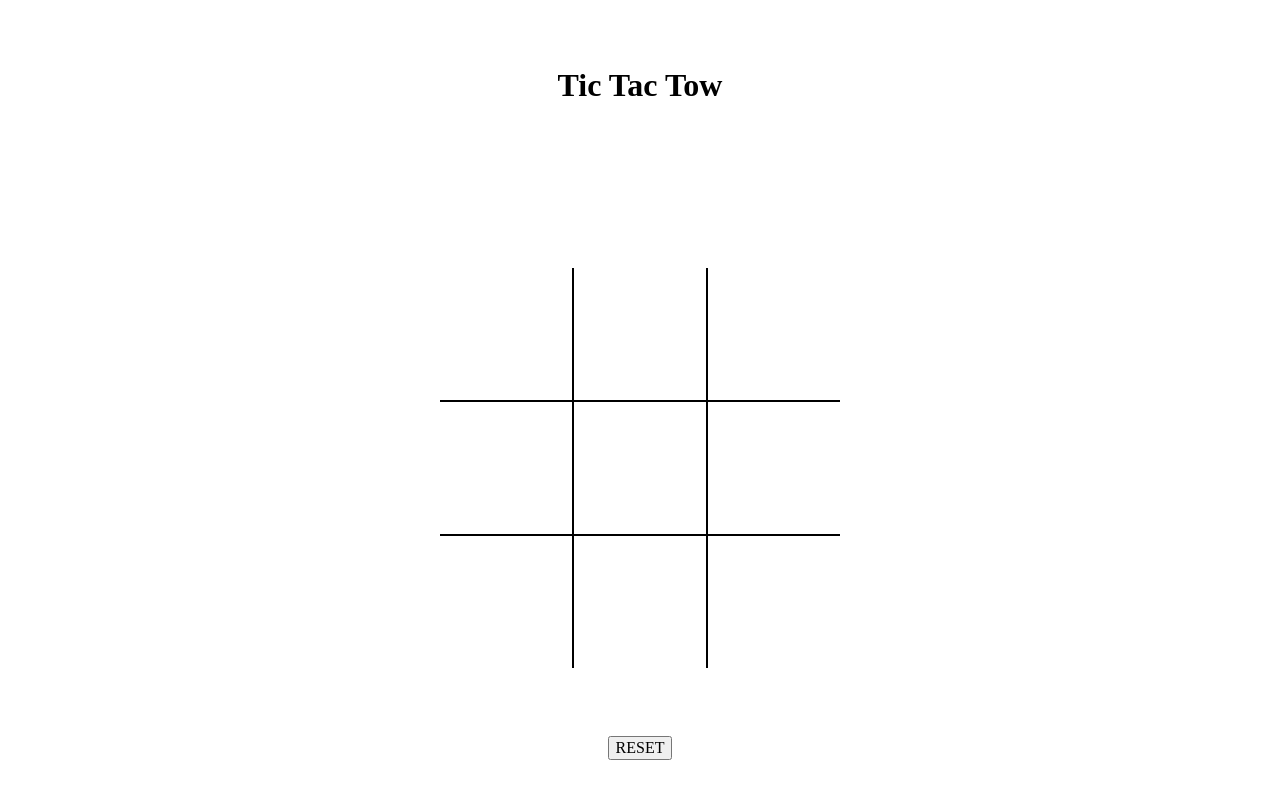
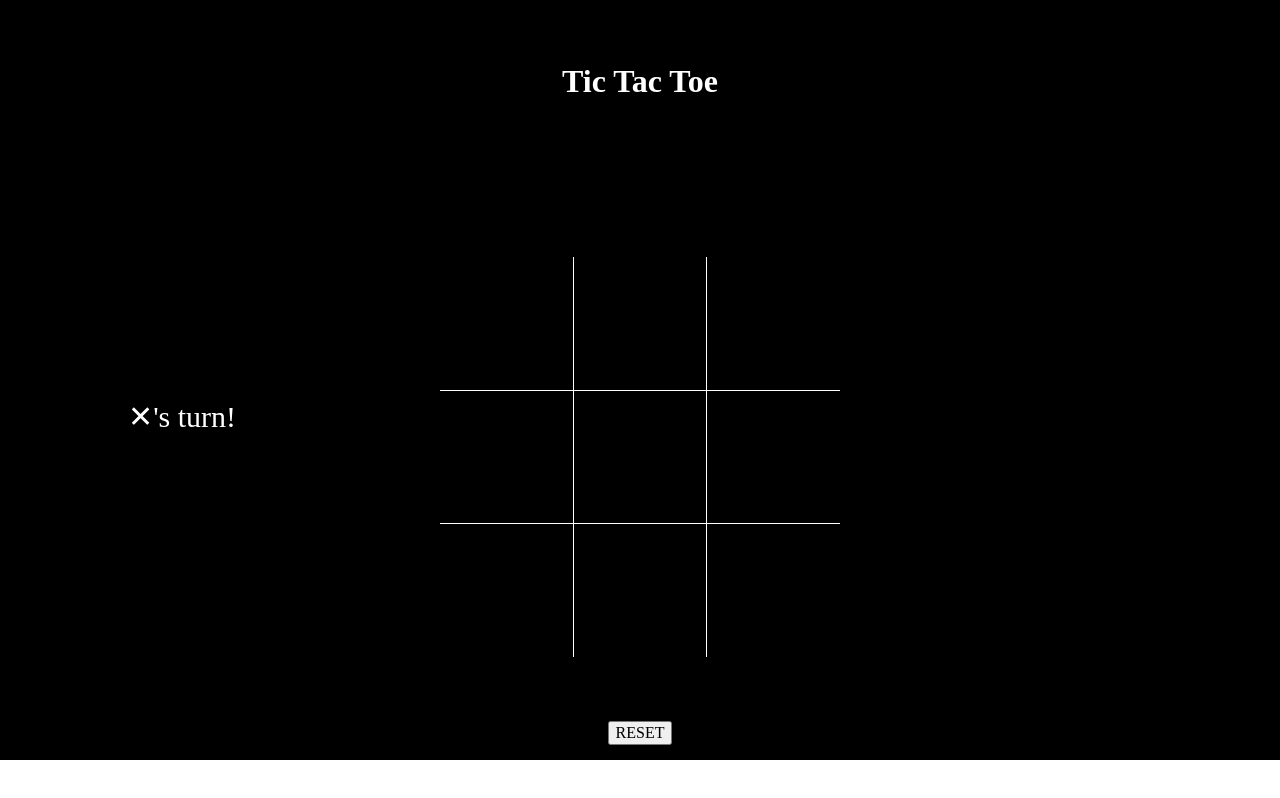
Before and after one commit to Justiewn/top-tictactoe, a plain HTML site: page index.html in a window 1280 px wide. Drawn offline with Linux system fonts and the light colour scheme.

Commit message:
added turn message and improved gui

```diff
--- a/game.js
+++ b/game.js
@@ -2,7 +2,7 @@
 
 
 const Gameboard = () => {
-    let gameOn = true;
+    let gameOn = false;
     let gameArray = [[' ', ' ', ' '], [' ', ' ', ' '], [' ', ' ', ' ']];
 
     const addToArray = (xo, xIndex, yIndex) => {
@@ -34,6 +34,12 @@ const Logic = () => {
 
     const setGame = (game) => {
         thisGame = game;
+        playerTurn = false;
+        thisGame.resetGame();
+        thisGame.setGameOn();
+        updateBoard();
+        messageDiv.innerHTML = '';
+        turnDiv.innerHTML = `${useXO()}'s turn!`
     }
 
     const addPlayer = (player) => {
@@ -53,17 +59,23 @@ const Logic = () => {
             }
         }
     }
+    const updateMoveDisplay = () => {
+        turnDiv.innerHTML = `${useXO()}'s turn!`
+    }
+    const clearMoveDisplay = () => {
+        turnDiv.innerHTML = '';
+    }
     const checkWin = () => {
         const arr =thisGame.getArray();
         if (checkRows(arr) || checkCols(arr) || checkDiag(arr) ) {
             messageDiv.innerHTML = `${useXO()} wins the game!`
-            thisGame.setGameOn();
+            clearMoveDisplay()
             return true;
         }
+        playerTurn = !playerTurn;
+        updateMoveDisplay();
 
-        playerTurn = !playerTurn;
     }
-
     const checkTie = () => {
         const arr = thisGame.getArray();
         for (let i = 0; i < 3; i++) {
@@ -73,7 +85,7 @@ const Logic = () => {
             }
         }
         messageDiv.innerHTML = `It was a tie!`
-        thisGame.setGameOn();
+        clearMoveDisplay()
         return true;
     }
 
@@ -109,19 +121,10 @@ const Logic = () => {
             return true
         }
     }
-
-    const reset = () => {
-        playerTurn = false;
-        thisGame.resetGame();
-        thisGame.setGameOn();
-        updateBoard();
-        messageDiv.innerHTML = '';
-
-    }
     const useXO = () => {
         return (!playerTurn) ? '✕':'◯'
     }
-    return {setGame, updateBoard, playerMove, checkWin, checkTie, reset};
+    return {setGame, updateBoard, playerMove, checkWin, checkTie};
 };
 
 const Player = (name) => {
@@ -133,6 +136,7 @@ const master = Logic();
 const grids = document.querySelectorAll('.game-grid');
 const messageDiv = document.querySelector('#message-div');
 const resetButton = document.querySelector('#btn-reset');
+const turnDiv = document.querySelector('#turn-div');
 
 master.setGame(game);
 
@@ -144,12 +148,13 @@ grids.forEach(grid => {
         if (game.allowMove(xIndex, yIndex) && game.getGameOn()) {
             master.playerMove(xIndex, yIndex);
             master.updateBoard();
-            master.checkWin();
-            master.checkTie();
+            if (master.checkWin() || master.checkTie()){
+                game.setGameOn();
+            }
         }
     })
 })
 
 resetButton.addEventListener("click", () => {
-    master.reset();
+    master.setGame(game);
 })
--- a/index.html
+++ b/index.html
@@ -8,8 +8,10 @@
         <link rel="stylesheet" href="style.css">
     </head>
     <body>
+
+        <div id='turn-div'>hehehe</div>
         <div id='content-div'>
-            <h1>Tic Tac Tow</h1>
+            <h1>Tic Tac Toe</h1>
             <div id='message-div'></div>
             <div id='board-div'>
                 <div id='sq-0-0' class='game-grid' data-no='0-0'></div>
--- a/style.css
+++ b/style.css
@@ -3,11 +3,13 @@
 } */
 
 h1 {
+    color: white;
     text-align: center;
     margin: auto;
 }
 
 #content-div {
+    background: black;
     min-height: 95vh;
     display: flex;
     flex-direction: column;
@@ -15,7 +17,18 @@ h1 {
     align-items: center;
 }
 
+#turn-div {
+    font-size: 30px;
+    color: white;
+    background: black;
+    position: absolute;
+    left: 10%;
+    top: 50%;
+}
+
+
 #message-div {
+    color: white;
     font-size: 26px;
     text-align: center;
     height: 30px;
@@ -23,11 +36,12 @@ h1 {
 }
 
 #board-div {
-    background: black;
+    color: white;
+    background: white;
     display: grid;
     grid-template-columns: repeat(3, minmax(0,1fr));
     grid-template-rows: repeat(3, minmax(0,1fr));
-    grid-gap:2px;
+    grid-gap:1px;
     height: 50vh;
     width: 30%;
     margin: auto;
@@ -38,7 +52,7 @@ h1 {
 
     font-weight: bold;
     font-size: 300%;
-    background: rgb(255, 255, 255);
+    background: black;
     display: flex;
     align-items: center;
     justify-content: center;
@@ -48,3 +62,8 @@ h1 {
 .board-square:hover {
     background: rgb(240, 240, 240);
 }
+
+
+#btn-reset {
+    margin-bottom: 15px;
+}
```
